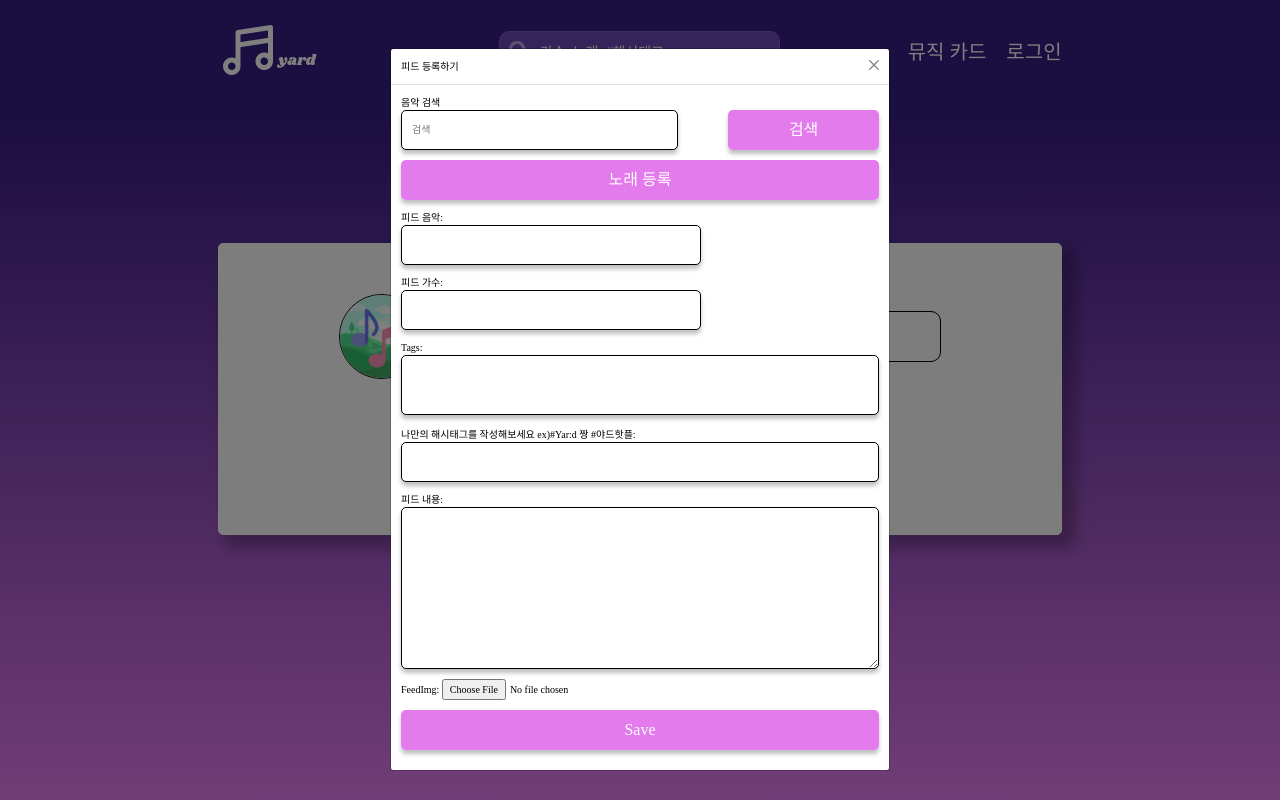
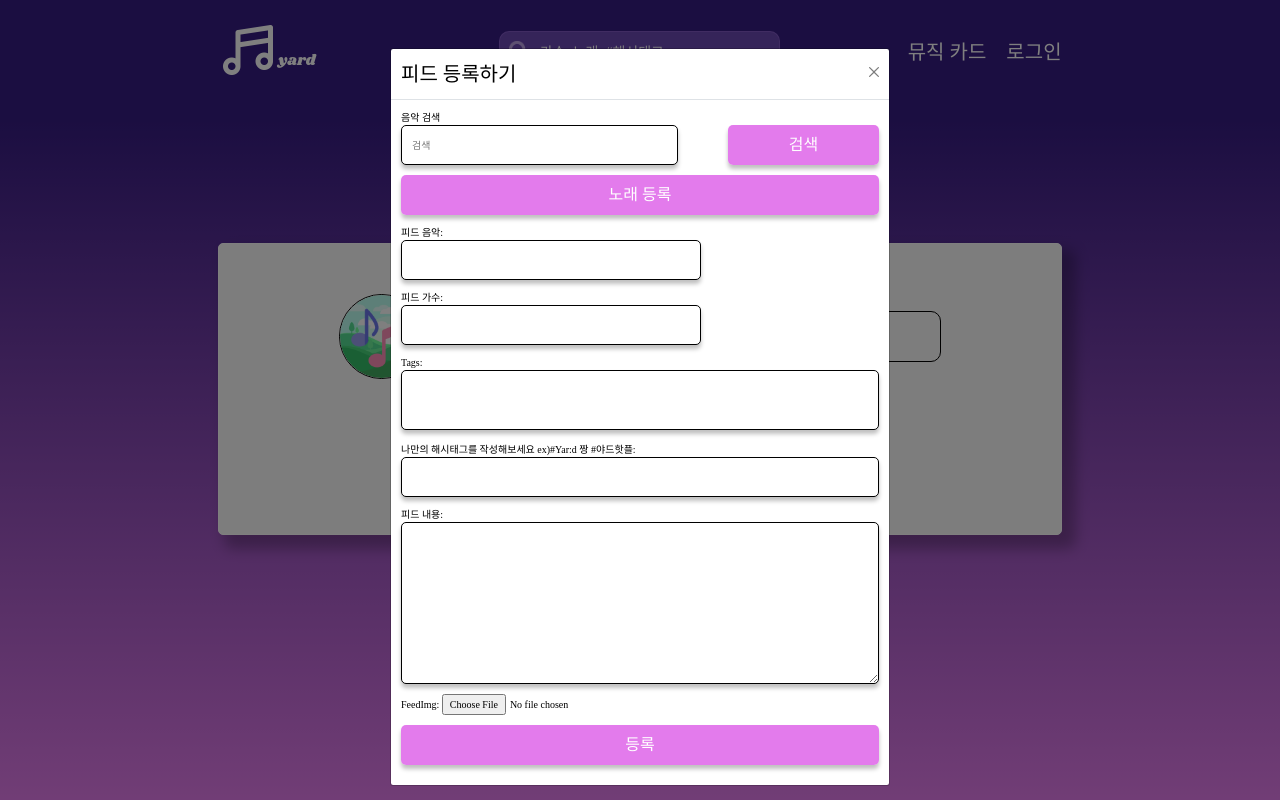
Before and after one commit to jnl1128/Yard, a Django app: page /list/ in a window 1280 px wide, after a click that opens the changed part. Run offline with Django 4.2, Linux system fonts and the light colour scheme; lists and menus that the app fills with data are empty; parts of the project's set-up code (start-up, migrations or seed data) failed here and were passed over; some libraries are stand-ins or nearby versions; some web fonts are replaced.

Commit message:
[STYLE] feed form 디자인 수정

```diff
--- a/static/css/feed.css
+++ b/static/css/feed.css
@@ -299,6 +299,16 @@
 
 
 /*모달 관련 css*/
+.modal-title{
+  font-family: 'IM_Hyemin-Bold';
+  font-size: 2rem;
+}
+
+#feedForm label{
+  font-family: 'IM_Hyemin-Bold';
+  font-size: 1rem;
+}
+
 #feedForm{
   margin-top: 3rem;
 }
@@ -350,3 +360,8 @@
 .feedNtag-container a{
   color: black !important;
 }
+
+
+::selection{
+  background-color: 'rgba(122, 71, 204, 0.2)';
+}
--- a/static/js/feed1.js
+++ b/static/js/feed1.js
@@ -66,12 +66,14 @@ const musicartistInput = document.querySelector('.musicArtistInput')
   };
 
   const musicHandleResponse = (music, artist) => {
+    const songInfoInput = document.querySelector(".whatToSearch");
     const titleInput = document.querySelector("#id_music");
     const artistInput = document.querySelector("#id_artist");
 
     titleInput.value = music;
     artistInput.value = artist;
 
+    songInfoInput.style.backgroundColor = 'rgba(122, 71, 204, 0.2)'
     musictitleInput.style.backgroundColor = 'rgba(122, 71, 204, 0.2)'
     musicartistInput.style.backgroundColor = 'rgba(122, 71, 204, 0.2)'
 
--- a/static/js/feed2.js
+++ b/static/js/feed2.js
@@ -66,12 +66,14 @@ const musicartistInput = document.querySelector('.musicArtistInput')
   };
 
   const musicHandleResponse = (music, artist) => {
+    const songInfoInput = document.querySelector(".whatToSearch");
     const titleInput = document.querySelector("#id_music");
     const artistInput = document.querySelector("#id_artist");
 
     titleInput.value = music;
     artistInput.value = artist;
 
+    songInfoInput.style.backgroundColor = 'rgba(122, 71, 204, 0.2)'
     musictitleInput.style.backgroundColor = 'rgba(122, 71, 204, 0.2)'
     musicartistInput.style.backgroundColor = 'rgba(122, 71, 204, 0.2)'
 
--- a/static/js/feedpage.js
+++ b/static/js/feedpage.js
@@ -19,6 +19,9 @@ const feedFormB = document.querySelector('.post-form')
 const musicFeed = document.querySelector('.searchDiv')
 musicFeed[0].classList.add('form-white-btn')
 
+
+
+
 const musicTitle = feedFormB.childNodes[3]
 const musicArtist = feedFormB.childNodes[5]
 const musicTitleInput = musicTitle.querySelector('input')
@@ -28,18 +31,39 @@ musicTitleInput.classList.add('musicTitleInput')
 musicArtistInput.classList.add('form-white-btn')
 musicArtistInput.classList.add('musicArtistInput')
 
+musicTitleInput.addEventListener('keydown',(e)=>{
+  e.preventDefault()
+  musicTitleInput.placeholder = '검색을 통해 입력이 가능합니다.'
+  return
+})
+musicArtistInput.addEventListener('keydown',(e)=>{
+  e.preventDefault()
+  musicArtistInput.placeholder = '검색을 통해 입력이 가능합니다.'
+  return
+})
+
 const ptag = feedFormB.querySelectorAll('p')
 const tagSelection = ptag[2].querySelector('select')
 ptag[2].style.marginBottom = '1rem'
 tagSelection.style.width = '100%';
 tagSelection.style.borderRadius = '0.5rem';
-tagSelection.style.border = '0.1rem solid black'
+tagSelection.style.border = '0.1rem solid black';
 tagSelection.style.padding = '0.5rem'
 tagSelection.style.boxShadow = '0px 4px 4px 0px rgba(0, 0, 0, 0.25)';
 const tagOptions = ptag[2].querySelectorAll('option')
+
+function bgChange(event){
+  console.log(event.target)
+  event.target.style.backgroundColor = 'rgba(122, 71, 204, 0.2)';
+}
+
 tagOptions.forEach((option)=>{
   option.style.fontSize = '1.2rem'
+  option.addEventListener('click', bgChange)
 })
+
+
+
 ptag[3].style.display= 'flex'
 ptag[3].style.flexDirection = 'column'
 
@@ -49,11 +73,18 @@ ptag[4].style.flexDirection = 'column'
 ptag[4].style.marginBottom = '1rem'
 ptag[5].style.marginBottom = '1rem'
 const hashTagInput = ptag[3].querySelector('input')
-//hashTagInput.classList.add('form-white-btn')
+const feedContentInput = ptag[5].querySelector('input')
 hashTagInput.style.width = '100%'
 
+hashTagInput.addEventListener('keydown', (e)=>{
+  hashTagInput.style.backgroundColor = 'rgba(122, 71, 204, 0.2)';
+})
 const textarea = document.querySelector('textarea')
 textarea.style.borderRadius = '0.5rem';
 textarea.style.border = '0.1rem solid black'
 textarea.style.padding = '0.5rem'
 textarea.style.boxShadow = '0px 4px 4px 0px rgba(0, 0, 0, 0.25)';
+
+textarea.addEventListener('keydown', (e)=>{
+  textarea.style.backgroundColor = 'rgba(122, 71, 204, 0.2)';
+})
--- a/templates/feedSearch.html
+++ b/templates/feedSearch.html
@@ -241,7 +241,7 @@
 
 
 <!-- 피드 등록 폼 modal -->
-<div id="feedForm" class="modal fade" style="color: black;" data-bs-backdrop="static" data-bs-keyboard="false">
+<div id="feedForm" class="modal fade " style="color: black;" data-bs-backdrop="static" data-bs-keyboard="false">
   <div class="modal-dialog">
     <div class="modal-content">
       <div class="modal-header">
@@ -253,20 +253,20 @@
           <form class="searchDiv" action="methods" enctype="multipart/form-data">
             <label for="songinfo">음악 검색</label>
             <div>
-              <input type="text" id="songinfo" style="width: 140%;" class="whatToSearch" placeholder="검색" autocomplete="off" />
+              <input type="text" id="songinfo" style="width: 140%;" class="whatToSearch float-on-hover" placeholder="검색" autocomplete="off" />
               <input type="text" style="display: none" />
-              <button type="button" class="" style="width: 80%;" onclick="addMusicList()">검색</button>
+              <button type="button" class="float-on-hover" style="width: 80%;" onclick="addMusicList()">검색</button>
             </div>
           </form>
         </div>
         <div class="musicListList"></div>
 
-        <button id="registerMusic" class="saveFeedForm"  onclick="registerMusic()">노래 등록</button>
+        <button id="registerMusic" class="saveFeedForm float-on-hover"  onclick="registerMusic()">노래 등록</button>
         <form method="POST" class="post-form" enctype="multipart/form-data">
 
           {% csrf_token %} {{ form.as_p }}
 
-          <button type="submit" class="saveFeedForm">Save</button>
+          <button type="submit" class="saveFeedForm float-on-hover">등록</button>
         </form>
       </div>
     </div>
@@ -279,7 +279,7 @@
 {% block js %}
 <script src='{% static "js/feedpage.js"%}'></script>
 <script src='{% static "js/feedLike.js"%}'></script>
-<script src = '{% static "js/feed1.js" %}'>
+<script src = '{%static "js/feed1.js" %}'>
 
 </script>
 {% endblock %}
```
Also changed, not shown: templates/updateFeed.html (+4 -4 lines).
